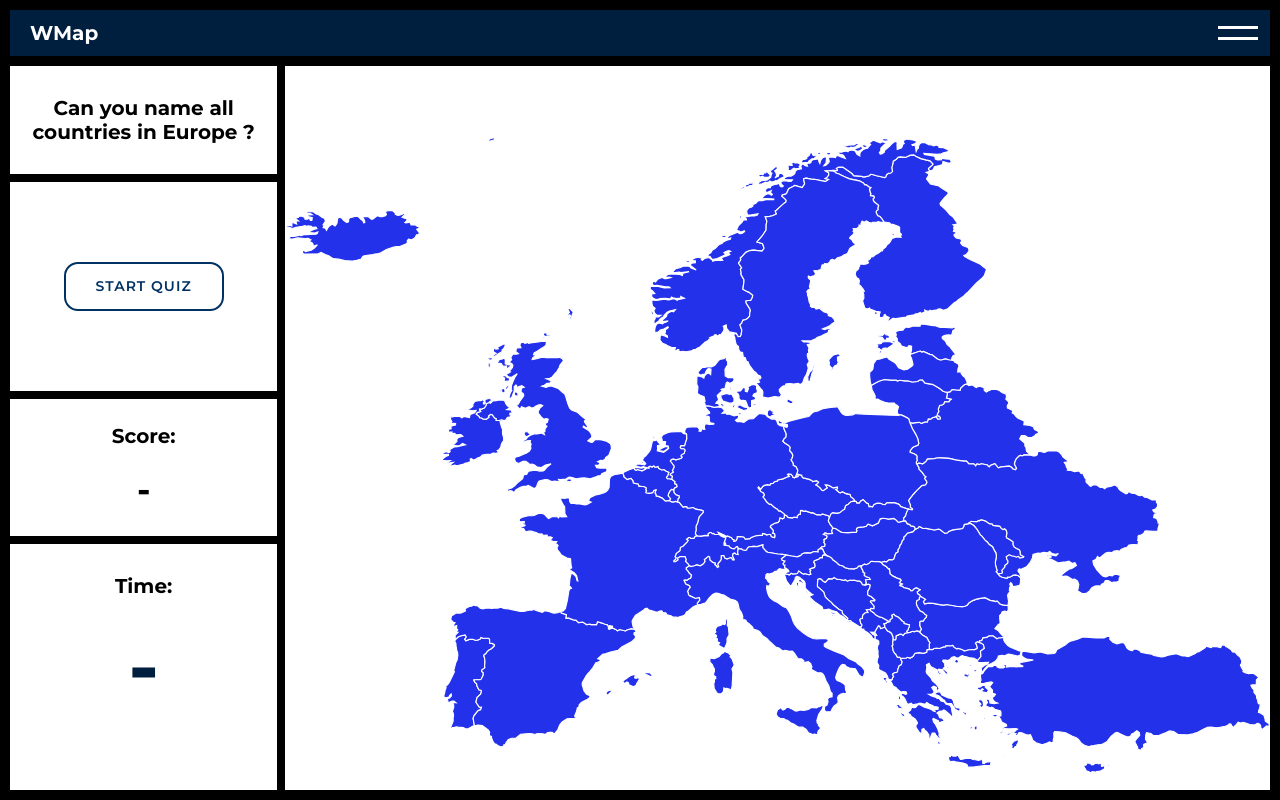
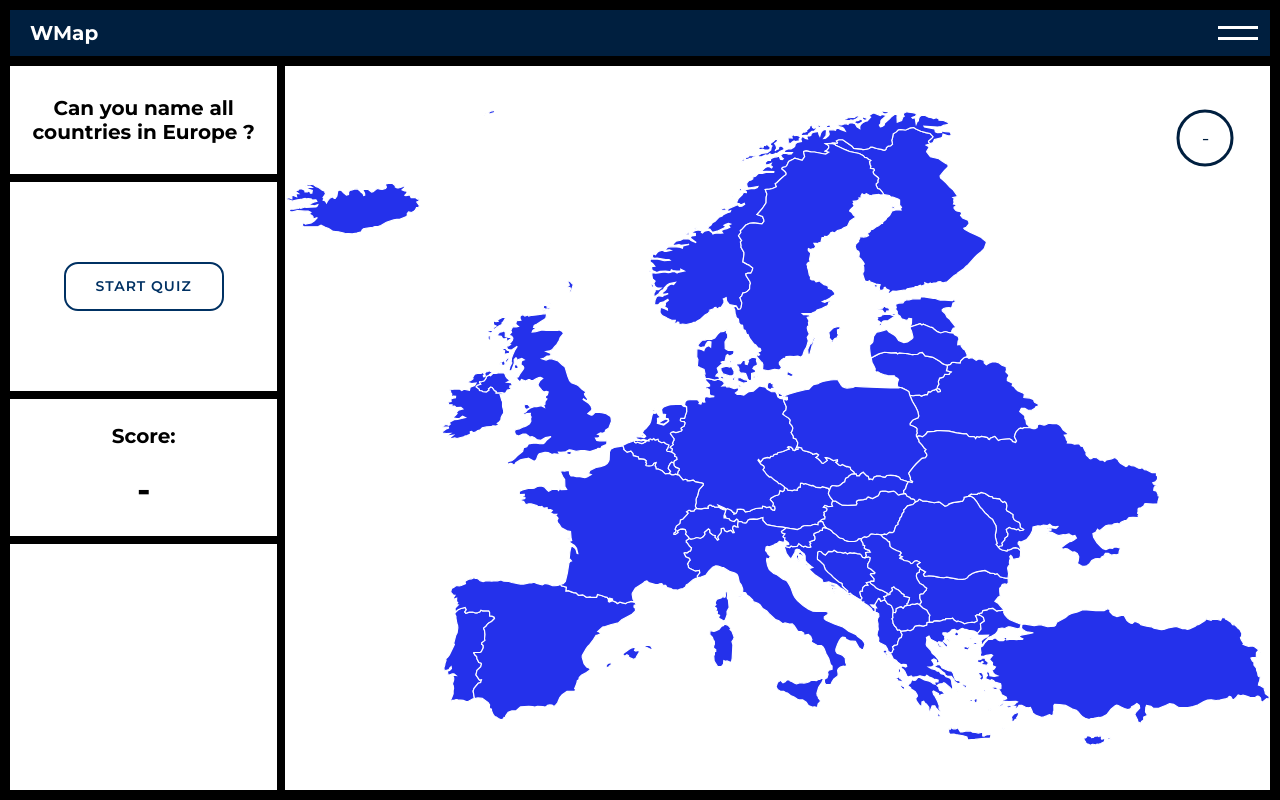
Before and after one commit to jakubwas/WMap, a React (Create React App) app: page /Europe in a window 1280 px wide. Built offline with nearby package versions, Linux system fonts and the light colour scheme; no server answers.

Commit message:
Add timer animation

```diff
--- a/src/Components/Maps/EuropeMap.js
+++ b/src/Components/Maps/EuropeMap.js
@@ -1,9 +1,17 @@
-import React from "react";
+import React, { useEffect } from "react";
 import MapBuilder from "./MapBuilder";
 import EuropeMapSVG from "./EuropeMapSVG";
 import EuropeCountries from "../../Data/EuropeCountries";
 
 const EuropeMap = () => {
+    useEffect(() => {
+        const fetchData = async () => {
+            const result = await fetch("https://restcountries.eu/rest/v2/region/europe");
+            const re = await result.json();
+            console.log(re);
+        };
+        fetchData();
+    }, []);
     return (
         <MapBuilder
             Map={EuropeMapSVG}
--- a/src/Components/Maps/MapBuilder.js
+++ b/src/Components/Maps/MapBuilder.js
@@ -5,6 +5,7 @@ import MapContainer from "./MapContainer";
 import WrongAnswer from "./WrongAnswer";
 import "../../index.css";
 import loader from "../../assets/loader.gif";
+import Timer from "../Timer";
 
 const MapBuilder = (props) => {
     useEffect(() => {
@@ -14,8 +15,7 @@ const MapBuilder = (props) => {
     }, []);
 
     const onClickHandler = (e) => {
-        console.log(e.target)
-        if (currentNumber !== 0 && currentNumber !== 11 && isActive === true && e.target.id ) {
+        if (currentNumber !== 0 && currentNumber !== 11 && isActive === true && e.target.id) {
             setDisplayDescription("none");
             setIsActive(false);
             if (e.target.id === "") return;
@@ -30,13 +30,14 @@ const MapBuilder = (props) => {
                 event.classList.add("correct");
                 setPoints(points + 1);
             }
+            setResetTimer(true);
+
             setTimeout(() => {
                 event.classList.remove("wrong");
                 correctAnswer.classList.remove("correct");
                 setWrongSelection("");
                 setCurrentNumber(currentNumber + 1);
                 setIsActive(true);
-                setResetTimer(true);
             }, 1400);
         }
     };
@@ -70,7 +71,17 @@ const MapBuilder = (props) => {
                 sideNoteMessage={props.sideNoteMessage}
             />
             <MapContainer>
-                {!loading && <WrongAnswer>{wrongSelection}</WrongAnswer>}
+                {!loading && (
+                    <Timer
+                        id="my-app"
+                        isActive={isActive}
+                        setIsActive={setIsActive}
+                        currentNumber={currentNumber}
+                        setCurrentNumber={setCurrentNumber}
+                        resetTimer={resetTimer}
+                        setResetTimer={setResetTimer}
+                    />
+                )}
                 {loading && (
                     <img
                         src={loader}
--- a/src/Components/Maps/MapContainer.js
+++ b/src/Components/Maps/MapContainer.js
@@ -3,6 +3,7 @@ import styled from "styled-components";
 
 const Container = styled.div`
     height: 100%;
+    position: relative;
     width: 100%;
     display: flex;
     align-items: center;
--- a/src/Components/SideBarContainer.js
+++ b/src/Components/SideBarContainer.js
@@ -47,14 +47,9 @@ const Score = styled.div`
 `;
 
 const SideBarContainer = (props) => {
-    const toggle = () => {
-        props.setIsActive(!props.isActive);
-    };
-
     const startGame = () => {
         generateQuiz(props.countriesList, props.setGeneratedStates);
-
-        toggle();
+        props.setIsActive(true);
         props.setPoints(0);
         props.setCurrentNumber(1);
         props.setDisplayDescription("none");
@@ -62,6 +57,7 @@ const SideBarContainer = (props) => {
 
     const playAgain = () => {
         generateQuiz(props.countriesList, props.setGeneratedStates);
+        props.setIsActive(true);
         props.setPoints(0);
         props.setCurrentNumber(1);
     };
@@ -102,14 +98,6 @@ const SideBarContainer = (props) => {
                     </div>
                 </h1>
             </Score>
-            <Timer
-                isActive={props.isActive}
-                setIsActive={props.setIsActive}
-                currentNumber={props.currentNumber}
-                setCurrentNumber={props.setCurrentNumber}
-                resetTimer={props.resetTimer}
-                setResetTimer={props.setResetTimer}
-            />
         </Container>
     );
 };
--- a/src/Components/Timer.js
+++ b/src/Components/Timer.js
@@ -1,16 +1,47 @@
 import React, { useState, useEffect } from "react";
-import styled from "styled-components";
+import styled, { keyframes } from "styled-components";
 
 const ClockContainer = styled.div`
+    position: absolute;
+    top: 3%;
+    right: 3%;
+    width: 7rem;
     display: flex;
     flex-direction: column;
     align-items: center;
     justify-content: center;
     background: white;
 `;
+const Svg = styled.svg`
+    display: block;
+    top: 0;
+    right: 0;
+    width: 100px;
+    height: 100px;
+    transform: rotateY(-180deg) rotateZ(-90deg);
+`;
+const countdown = keyframes`
+from {
+    stroke-dashoffset: 0px;
+  }
+  to {
+    stroke-dashoffset: 170px;
+  }
+`;
+const Circle = styled.circle`
+    stroke-dasharray: 170px;
+    stroke-dashoffset: 0px;
+    stroke-linecap: round;
+    stroke-width: 3px;
+    stroke: #001f3f;
+    fill: none;
+    animation: ${countdown} 15s linear ${(props) => props.startStop};
+`;
 
 const Timer = (props) => {
     const [seconds, setSeconds] = useState("-");
+    const [startStop, setStartStop] = useState("paused");
+
     const reset = () => {
         props.setIsActive(false);
         setTimeout(() => {
@@ -21,18 +52,24 @@ const Timer = (props) => {
     };
 
     useEffect(() => {
+        console.log(props.resetTimer);
         if (seconds === "-" && props.isActive) {
             setSeconds(15);
         }
         let interval = null;
         if (props.currentNumber === 11) {
+            setStartStop("paused");
+            setStartStop('initial')
             setSeconds("-");
         } else if (props.resetTimer) {
+            setStartStop("initial");
             setSeconds(15);
             props.setResetTimer(false);
         } else if (seconds === 0) {
             reset();
+            setStartStop("initial");
         } else if (props.isActive) {
+            setStartStop("running");
             interval = setInterval(() => {
                 setSeconds((seconds) => seconds - 1);
             }, 1000);
@@ -42,16 +79,23 @@ const Timer = (props) => {
 
     return (
         <ClockContainer>
-            <h1 style={{ marginTop: "3rem" }}>Time: </h1>
-            <div
-                style={{
-                    fontSize: "8rem",
-                    fontWeight: '700',
-                    padding: "2rem",
-                    color: '#001f3f'
-                }}
-            >
-                {seconds}
+            <div style={{ position: "relative" }}>
+                <div
+                    style={{
+                        fontSize: "2rem",
+                        fontWeight: "400",
+                        color: "#001f3f",
+                        position: "absolute",
+                        top: "50%",
+                        left: "50%",
+                        transform: "translate(-50%, -50%)",
+                    }}
+                >
+                    {seconds}
+                </div>
+                <Svg>
+                    <Circle startStop={startStop} r="27" cx="50" cy="50"></Circle>
+                </Svg>
             </div>
         </ClockContainer>
     );
```
